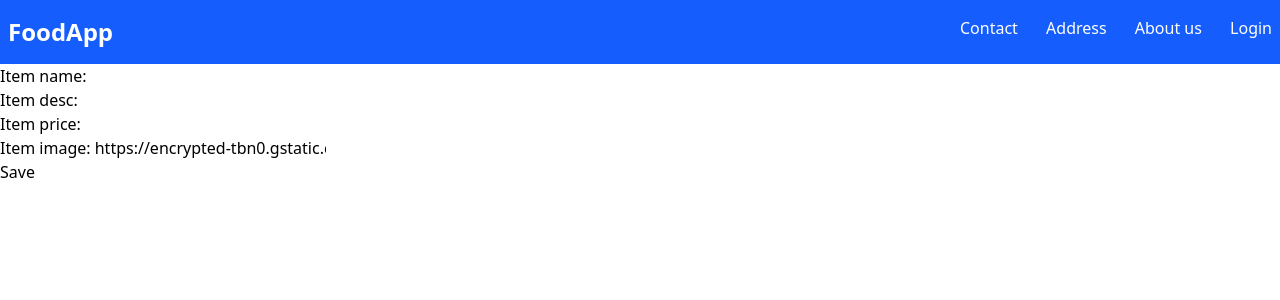
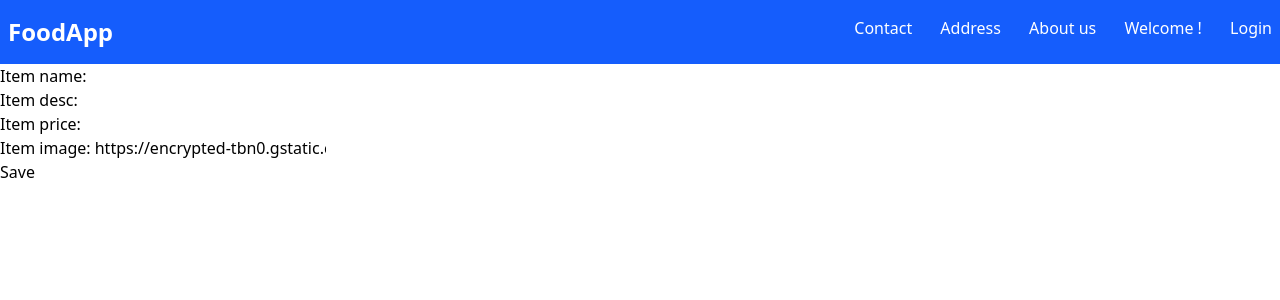
Before and after one commit to krum99/Django-masterclass-course, a Django app: page /myapp/add/ in a window 1280 px wide. Shown: the top 300 px of the page. Run offline with Django 5.2, Linux system fonts and the light colour scheme.

Commit message:
feat: make the username visible in the nav bar

```diff
--- a/mysite/myapp/templates/myapp/base.html
+++ b/mysite/myapp/templates/myapp/base.html
@@ -14,6 +14,7 @@
           <a href="">Contact</a>
           <a href="">Address</a>
           <a href="">About us</a>
+          <a href="">Welcome {{user.username}}!</a>
           {% if user.is_authenticated %}
           <a href="{% url 'logout' %}">Logout</a> {% else %}
           <a href="{% url 'login' %}">Login</a> {% endif %}
```
